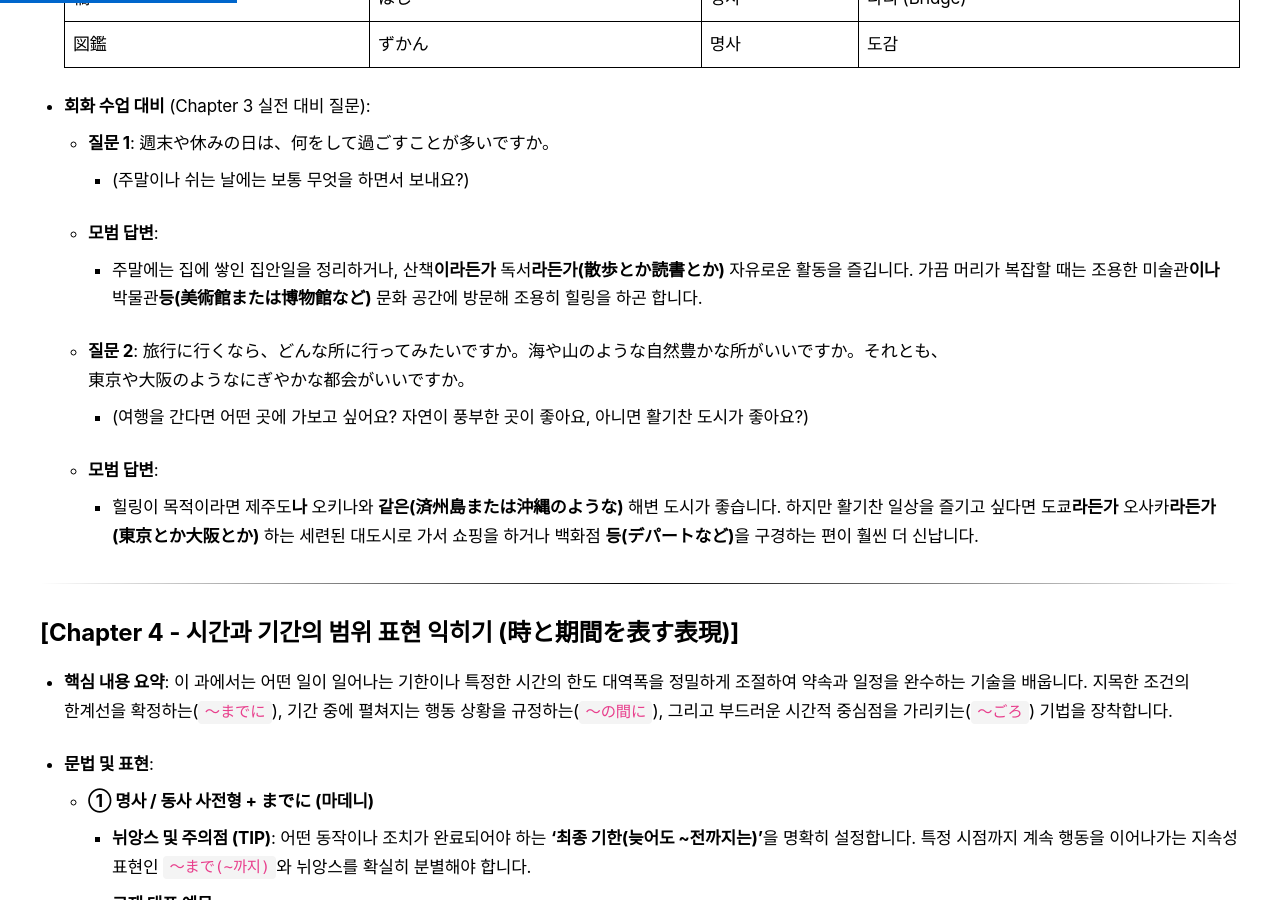
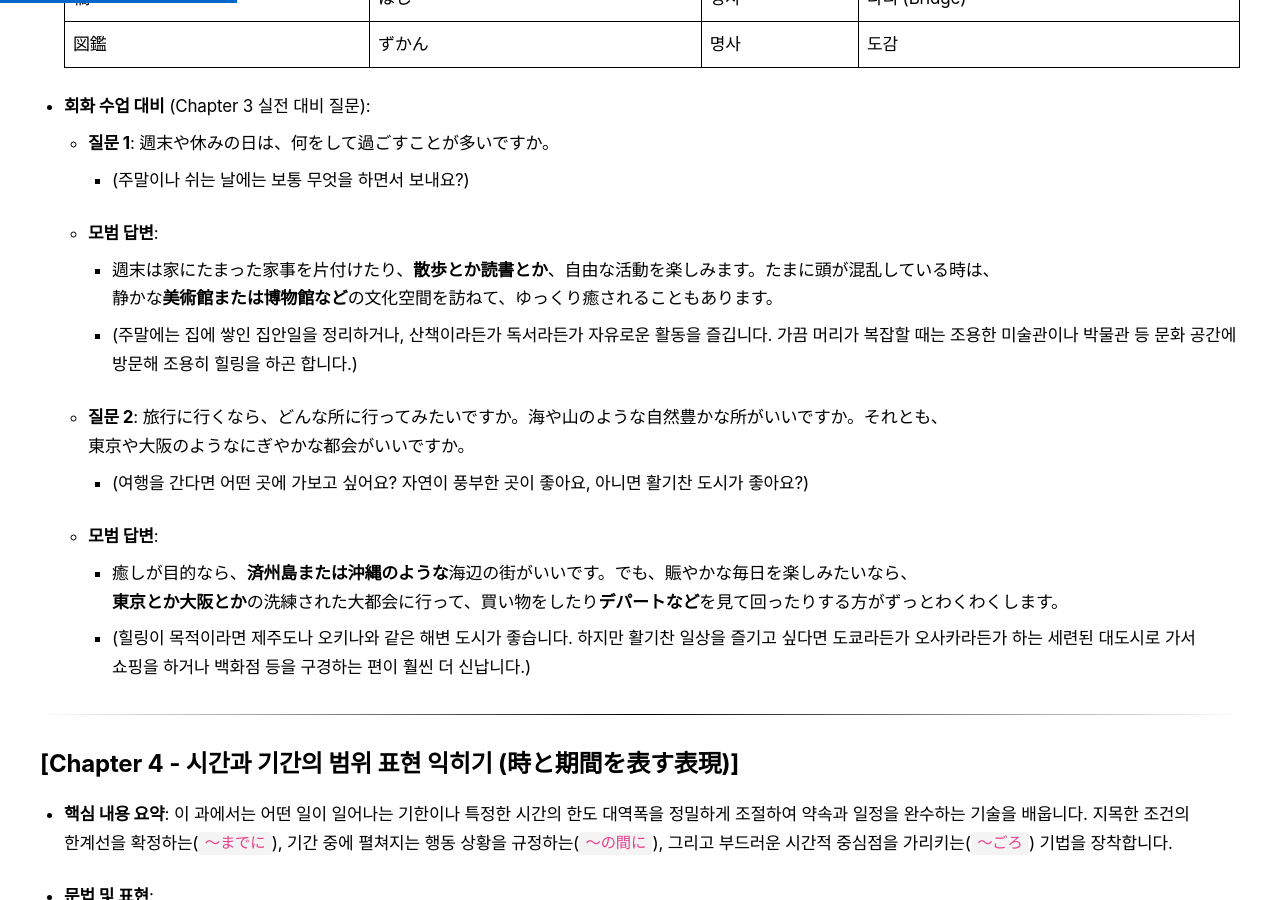
Before and after one commit to khjzzm/khjzzm.github.io, a Jekyll site: the page built from _posts/nihongo/2026-07-25-jlpt-n4-part2.md, in a window 1280 px wide and 900 px high, scrolled down 6321 px. Built offline with Jekyll 4.4.1, drawn with Linux system fonts in a browser that asks for light colours; some web fonts are replaced; comment, search, counter and statistics services are not loaded; some of the changed text lies outside the part shown.

Commit message:
docs(nihongo): 모범 답변 26건을 일본어로 통일
N5 PART 2(9), N4 PART 1(6), N4 PART 2(11)의 모범 답변이 한국어 문장에
학습 표현만 **한국어(日本語)** 형태로 끼워 넣은 하이브리드였다.
모범 답변은 회화 연습용이므로 일본어가 원칙이고, N3 3개 파일과
N5 PART 1 은 이미 전부 일본어였다.

- 답변을 일본어로 작성하고 원래 한국어는 바로 아래 번역 줄로 보존
- 괄호 안에 있던 학습 표현(だけでなく, までに, させられる 등)을
  볼드로 그대로 살림

주의: 기존에 일본어가 없던 자리라 복원이 아니라 새로 작성한 문장이다.
교재 원문과 다를 수 있다.

Co-Authored-By: Claude Opus 5 (1M context) <noreply@anthropic.com>

```diff
--- a/_posts/nihongo/2026-07-25-jlpt-n4-part2.md
+++ b/_posts/nihongo/2026-07-25-jlpt-n4-part2.md
@@ -162,11 +162,13 @@ title: JLPT N4 PART 2 (Chapter 1 ~ Chapter 16)
     * **질문 1**: 週末や休みの日は、何をして過ごすことが多いですか。
         * (주말이나 쉬는 날에는 보통 무엇을 하면서 보내요?)
     * **모범 답변**:
-        * 주말에는 집에 쌓인 집안일을 정리하거나, 산책**이라든가** 독서**라든가(散歩とか読書とか)** 자유로운 활동을 즐깁니다. 가끔 머리가 복잡할 때는 조용한 미술관**이나** 박물관**등(美術館または博物館など)** 문화 공간에 방문해 조용히 힐링을 하곤 합니다.
+        * 週末は家にたまった家事を片付けたり、**散歩とか読書とか**、自由な活動を楽しみます。たまに頭が混乱している時は、静かな**美術館または博物館など**の文化空間を訪ねて、ゆっくり癒されることもあります。
+        * (주말에는 집에 쌓인 집안일을 정리하거나, 산책이라든가 독서라든가 자유로운 활동을 즐깁니다. 가끔 머리가 복잡할 때는 조용한 미술관이나 박물관 등 문화 공간에 방문해 조용히 힐링을 하곤 합니다.)
     * **질문 2**: 旅行に行くなら、どんな所に行ってみたいですか。海や山のような自然豊かな所がいいですか。それとも、東京や大阪のようなにぎやかな都会がいいですか。
         * (여행을 간다면 어떤 곳에 가보고 싶어요? 자연이 풍부한 곳이 좋아요, 아니면 활기찬 도시가 좋아요?)
     * **모범 답변**:
-        * 힐링이 목적이라면 제주도**나** 오키나와 **같은(済州島または沖縄のような)** 해변 도시가 좋습니다. 하지만 활기찬 일상을 즐기고 싶다면 도쿄**라든가** 오사카**라든가(東京とか大阪とか)** 하는 세련된 대도시로 가서 쇼핑을 하거나 백화점 **등(デパートなど)**을 구경하는 편이 훨씬 더 신납니다.
+        * 癒しが目的なら、**済州島または沖縄のような**海辺の街がいいです。でも、賑やかな毎日を楽しみたいなら、**東京とか大阪とか**の洗練された大都会に行って、買い物をしたり**デパートなど**を見て回ったりする方がずっとわくわくします。
+        * (힐링이 목적이라면 제주도나 오키나와 같은 해변 도시가 좋습니다. 하지만 활기찬 일상을 즐기고 싶다면 도쿄라든가 오사카라든가 하는 세련된 대도시로 가서 쇼핑을 하거나 백화점 등을 구경하는 편이 훨씬 더 신납니다.)
 
 ---
 
@@ -217,11 +219,13 @@ title: JLPT N4 PART 2 (Chapter 1 ~ Chapter 16)
     * **질문 1**: 올해가 끝나기 전까지 달성하고 싶은 목표가 있나요?
         * (今年が終わるまでに、何か達成したい目標はありますか?)
     * **모범 답변**:
-        * はい、今年が終わる**までに**、JLPT N4 시험에 높은 점수로 합격하고 싶습니다. 시험 신청 기한**까지는(期日までに)** 접수를 무사히 마칠 수 있도록 일정을 잘 조율할 것입니다.
+        * はい、今年が終わる**までに**、JLPT N4の試験に高い点数で合格したいです。試験の申し込みの**期日までに**、受付を無事に済ませられるようにスケジュールをうまく調整するつもりです。
+        * (네, 올해가 끝나기 전까지 JLPT N4 시험에 높은 점수로 합격하고 싶습니다. 시험 신청 기한까지는 접수를 무사히 마칠 수 있도록 일정을 잘 조율할 것입니다.)
     * **질문 2**: 평소 출퇴근이나 통학 시간에 주로 무엇을 하시나요?
         * (普段、通勤や通学の時間に何をすることが多いですか?)
     * **모범 답변**:
-        * 私は、毎日の通勤時間の**間に**スマートフォンで 일본어 단어를 부지런히 외웁니다. 지하철을 타고 이동하는 **사이에(移動している間に)** 공부를 하면 시간이 절약되어 하루를 알차게 보낼 수 있습니다.
+        * 私は、毎日の通勤時間の**間に**スマートフォンで日本語の単語をこつこつ覚えます。地下鉄に乗って**移動している間に**勉強をすると、時間が節約できて一日を充実して過ごせます。
+        * (저는 매일 출퇴근 시간 사이에 스마트폰으로 일본어 단어를 부지런히 외웁니다. 지하철을 타고 이동하는 사이에 공부를 하면 시간이 절약되어 하루를 알차게 보낼 수 있습니다.)
 
 ---
 
@@ -325,10 +329,12 @@ title: JLPT N4 PART 2 (Chapter 1 ~ Chapter 16)
 * **회화 수업 대비**:
     * **질문 1**: もし、かぜを引いて、会社や学校を休んだ**場合は**、家で何をしますか。 (만약 감기에 걸려서 회사나 학교를 쉰 경우에는 집에서 무엇을 해요?)
     * **모범 답변**:
-        * 風邪を引いて休んだ**場合は**、약을 먹고 따뜻한 이불 속에서 하루 종일 자려고 노력합니다. 그리고 아기**처럼(赤ちゃんのように)** 푹 자서, 빨리 건강해지도록 회복에 전념합니다.
+        * 風邪を引いて休んだ**場合は**、薬を飲んで温かい布団の中で一日中寝るようにします。そして**赤ちゃんのように**ぐっすり寝て、早く元気になるように回復に専念します。
+        * (감기에 걸려 쉰 경우에는 약을 먹고 따뜻한 이불 속에서 하루 종일 자려고 노력합니다. 그리고 아기처럼 푹 자서, 빨리 건강해지도록 회복에 전념합니다.)
     * **질문 2**: 周りの人で、「この人**みたいに**なりたいな」と思う人はいますか。どんな人ですか。 (주변 사람 중에 '이 사람처럼 되고 싶다'고 생각하는 사람이 있어요? 어떤 사람이에요?)
     * **모범 답변**:
-        * 私は、日本語の先生**みたいに**なりたいです。선생님은 언제나 다정하시고, 저희가 틀려도 웃는 얼굴로 가르쳐 주셔서 그 훌륭한 인품을 저도 본받고 싶다고 생각합니다.
+        * 私は、日本語の先生**みたいに**なりたいです。先生はいつも優しくて、私たちが間違えても笑顔で教えてくださるので、その素晴らしい人柄を私も見習いたいと思います。
+        * (저는 일본어 선생님처럼 되고 싶습니다. 선생님은 언제나 다정하시고, 저희가 틀려도 웃는 얼굴로 가르쳐 주셔서 그 훌륭한 인품을 저도 본받고 싶다고 생각합니다.)
 
 ---
 
@@ -425,7 +431,8 @@ title: JLPT N4 PART 2 (Chapter 1 ~ Chapter 16)
 * **회화 수업 대비**:
     * **질문 1**: 週末や休みの日は、何をして過ごすことが多いですか。 (주말이나 쉬는 날에는 보통 무엇을 하면서 보내요?)
     * **모범 답변**:
-        * 週末は、部屋の掃除**とか**洗濯**とか**를 한꺼번에 정리하는 일이 많습니다. 집안일이 끝난 후에는 서점**등(本屋など)**에 가서 좋아하는 책을 읽으며 여유롭게 쉬곤 합니다.
+        * 週末は、部屋の掃除**とか**洗濯**とか**を一度に片付けることが多いです。家事が終わった後は**本屋など**に行って、好きな本を読みながらゆっくり休んだりします。
+        * (주말은 방 청소라든가 빨래라든가를 한꺼번에 정리하는 일이 많습니다. 집안일이 끝난 후에는 서점 등에 가서 좋아하는 책을 읽으며 여유롭게 쉬곤 합니다.)
     * **질문 2**: 旅行に行くなら、どんな所に行ってみたいですか。海や山のような自然豊かな所がいいですか。それとも、東京や大阪のようなにぎやかな都会がいいですか。 (여행을 간다면 어떤 곳에 가보고 싶어요?)
     * **모범 답변**:
         * 私は、東京**または**大阪のような賑やかな都会に行ってみたいです。デパートでのショッピング**とか**, 美味しいラーメンを食べる**とか**, やりたいことがたくさんあるからです。
@@ -475,7 +482,8 @@ title: JLPT N4 PART 2 (Chapter 1 ~ Chapter 16)
 * **회화 수업 대비**:
     * **질문 1**: 韓国語と日本語は似ていますが、それが逆に理由で、**なかなか**覚えられ**ない**、または使い**づらい**単語や表現はありますか。 (한국어와 일본어는 비슷한데, 오히려 그렇기 때문에 좀처럼 외워지지 않거나 사용하기 어려운 단어나 표현이 있나요?)
     * **모범 답변**:
-        * はい、発音が似ている漢字語が逆に混乱して、**なかなか**覚えられ**ない**ことがあります。특히 일본어 조사의 사용법이나 미묘한 어미의 뉘앙스는, 회화 속에서 자연스럽게 구사하기**어렵다(使いづらい)**고 느낄 때가 많습니다.
+        * はい、発音が似ている漢字語が逆に混乱して、**なかなか**覚えられ**ない**ことがあります。特に日本語の助詞の使い方や微妙な語尾のニュアンスは、会話の中で自然に使い**づらい**と感じる時が多いです。
+        * (네, 발음이 비슷한 한자어가 오히려 혼란스러워서 좀처럼 외워지지 않을 때가 있습니다. 특히 일본어 조사의 사용법이나 미묘한 어미의 뉘앙스는, 회화 속에서 자연스럽게 구사하기 어렵다고 느낄 때가 많습니다.)
     * **질문 2**: やめたいと思っているのに、ついついしてしまうことって何かありますか。例えば、夜にお菓子を食べ**ちゃう**とか。 (그만두고 싶다고 생각하면서도 나도 모르게 해버리는 일이 뭔가 있나요?)
     * **모범 답변**:
         * 私は、夜遅くにスマートフォンをずっと見**ちゃう**習慣をやめたいです。目に悪いと分かっているのに、ベッドに入るとついついSNSを見続けて眠れなくなって**しまい**、翌朝いつも後悔**しちゃいます**。
@@ -580,7 +588,8 @@ title: JLPT N4 PART 2 (Chapter 1 ~ Chapter 16)
     * **질문 2**: 最近、日本で韓国の食べ物がすごく人気ですが、どう思いますか。
         * (최근 일본에서 한국 음식이 아주 인기가 많은데, 어떻게 생각하세요?)
     * **모범 답변**:
-        * 最近の韓国料理の大きな人気は、**さすが**だと思っています。美味しい**뿐만 아니라** 매력적인 메뉴가 많으니, 일본인 친구들에게도 본장의 맛을 **꼭** 전해주고 싶습니다(日本の友達にも本場の味を**ぜひ**伝えてあげたいです)。
+        * 最近の韓国料理の大きな人気は、**さすが**だと思っています。美味しい**だけでなく**魅力的なメニューが多いので、日本の友達にも本場の味を**ぜひ**伝えてあげたいです。
+        * (최근 한국 음식의 큰 인기는 역시라고 생각합니다. 맛있을 뿐만 아니라 매력적인 메뉴가 많으니, 일본인 친구들에게도 본고장의 맛을 꼭 전해주고 싶습니다.)
 
 ---
 
@@ -690,7 +699,8 @@ title: JLPT N4 PART 2 (Chapter 1 ~ Chapter 16)
     * **질문 2**: 旅行に行くなら、どんな所に行ってみたいですか。
         * (여행을 간다면 어떤 곳에 가보고 싶어요?)
     * **모범 답변**:
-        * 私は、綺麗な**風景**が見られる京都に行ってみたいです。美しいお寺や庭園を散策できる**뿐만 아니라**, 맛있는 전통 요리도 즐길 수 있으니, 비가 내리**더라도(雨が降っても)** 틀림없이 좋은 추억이 될 것입니다.
+        * 私は、綺麗な**風景**が見られる京都に行ってみたいです。美しいお寺や庭園を散策できる**だけでなく**、美味しい伝統料理も楽しめるので、**雨が降っても**きっといい思い出になるはずです。
+        * (저는 아름다운 풍경을 볼 수 있는 교토에 가보고 싶습니다. 아름다운 절이나 정원을 산책할 수 있을 뿐만 아니라, 맛있는 전통 요리도 즐길 수 있으니, 비가 내리더라도 틀림없이 좋은 추억이 될 것입니다.)
 
 ---
 
@@ -800,7 +810,8 @@ title: JLPT N4 PART 2 (Chapter 1 ~ Chapter 16)
     * **질문 2**: 韓国の食べ物で、特に好きなものは何ですか。その食べ物は何から作るか知っていますか。
         * (한국 음식 중에서 특히 좋아하는 것은 무엇인가요? 그 음식은 무엇으로 만드는지 알고 있어요?)
     * **모범 답변**:
-        * 저는 한국의 대표적인 술인 막걸리를 아주 좋아합니다. 이 전통주는 품질 좋은 국산 **쌀로부터 제조하여 만듭니다만(お米から作りますが)**, 만드는 과정이 정교하고 맛도 부드러워 일본 친구들에게도 **꼭** 대접해 **주고** 싶습니다.
+        * 私は、韓国の代表的なお酒であるマッコリが大好きです。この伝統酒は質のいい国産の**お米から作りますが**、作る過程が精巧で味もまろやかなので、日本の友達にも**ぜひ**ごちそうして**あげ**たいです。
+        * (저는 한국의 대표적인 술인 막걸리를 아주 좋아합니다. 이 전통주는 품질 좋은 국산 쌀로부터 제조하여 만듭니다만, 만드는 과정이 정교하고 맛도 부드러워 일본 친구들에게도 꼭 대접해 주고 싶습니다.)
 
 ---
 
```
Also changed, not shown: _posts/nihongo/2025-12-07-jlpt-n5-part2.md (+18 -9 lines), _posts/nihongo/2026-07-25-jlpt-n4-part1.md (+12 -6 lines).
